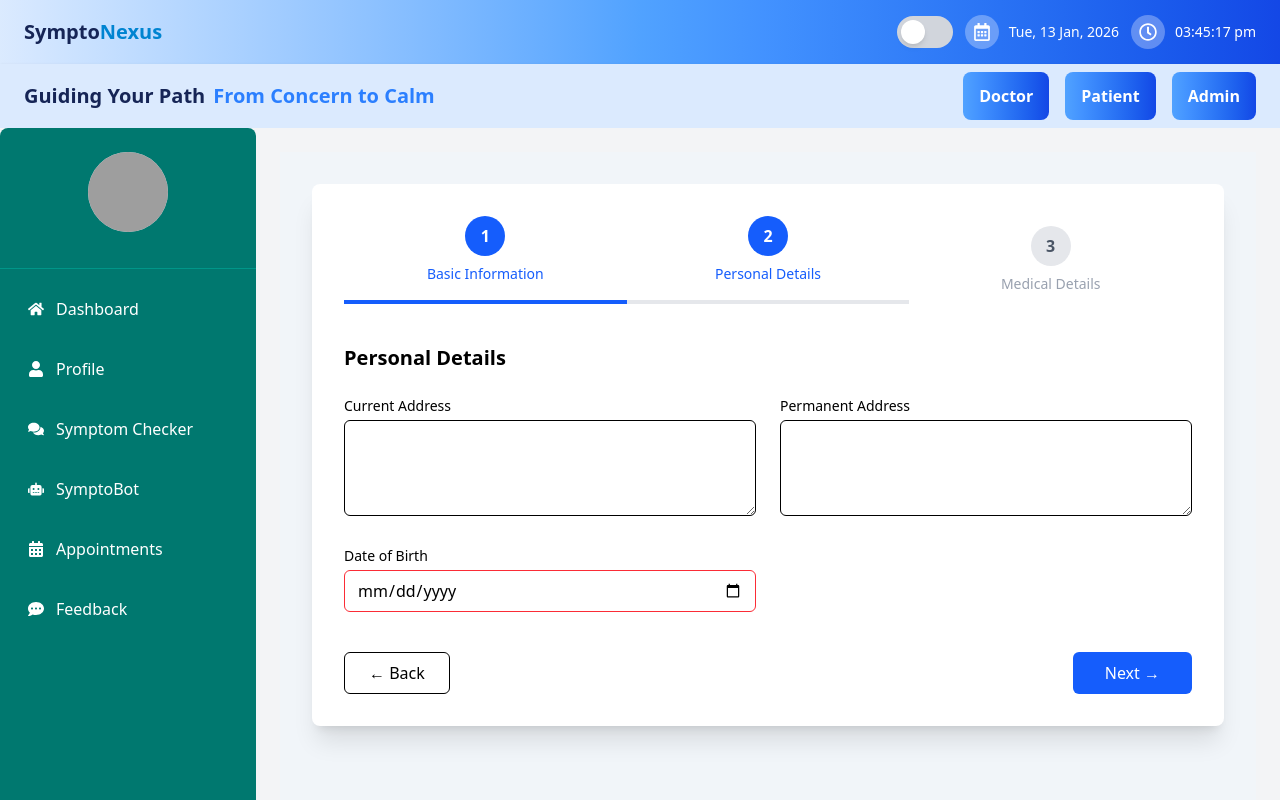
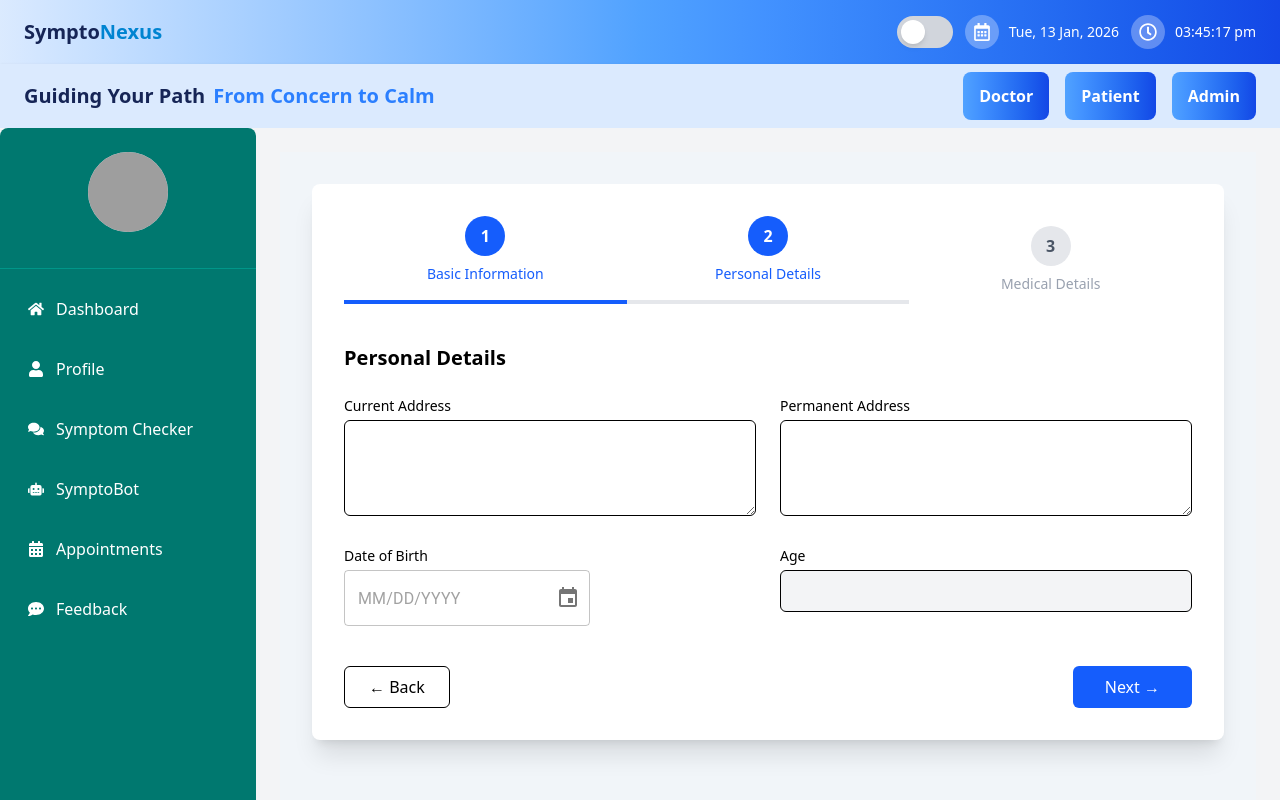
Before and after one commit to Shreya-das2002/final-year-project, a React (Vite) app: page /patient/profile in a window 1280 px wide. Both pictures are taken after a click on the button "Next →". Shown: the top 800 px of the page. Built offline with nearby package versions, Linux system fonts and the light colour scheme; grey boxes are pictures that could not be loaded.

Commit message:
profile update

```diff
--- a/src/Environment.ts
+++ b/src/Environment.ts
@@ -254,3 +254,24 @@ export const getRoleFromUrl = (search: string): Role => {
   const params = new URLSearchParams(search);
   return (params.get("role") as Role) ?? "doctor";
 };
+
+// ================= AGE HELPERS =================
+
+export const calculateAge = (dob: string): string => {
+  if (!dob) return "";
+
+  const birthDate = new Date(dob);
+  const today = new Date();
+
+  let age = today.getFullYear() - birthDate.getFullYear();
+  const monthDiff = today.getMonth() - birthDate.getMonth();
+
+  if (
+    monthDiff < 0 ||
+    (monthDiff === 0 && today.getDate() < birthDate.getDate())
+  ) {
+    age--;
+  }
+
+  return age.toString();
+};
--- a/src/Screen/Patient/Profile/index.tsx
+++ b/src/Screen/Patient/Profile/index.tsx
@@ -1,6 +1,10 @@
 import React, { useEffect, useState } from "react";
 import toast from "react-hot-toast";
-import { isValidDOB } from "../../../Environment";
+import { isValidDOB, datePickerStyles, calculateAge } from "../../../Environment";
+import { DatePicker } from "@mui/x-date-pickers/DatePicker";
+import { LocalizationProvider } from "@mui/x-date-pickers";
+import { AdapterDayjs } from "@mui/x-date-pickers/AdapterDayjs";
+import dayjs from "dayjs";
 
 /* ================= TYPES ================= */
 
@@ -11,6 +15,7 @@ interface ProfileData {
   email: string;
   phone: string;
   gender: string;
+  age: string;
   password: string;
   dob: string;
   bloodGroup: string;
@@ -50,6 +55,7 @@ const getInitialProfile = (): ProfileData => {
     gender: genderMap[user.gender] || "",
     password: "********",
     dob: "",
+    age: "",
     bloodGroup: "",
     allergies: "",
     height: "",
@@ -84,6 +90,7 @@ const Profile: React.FC = () => {
           phone: data.patient?.phone_no || prev.phone,
           gender: genderMap[Number(data.patient?.gender)] || "",
           dob: data.patient_detail?.dob || "",
+          age: data.patient_details?.age || "",
           bloodGroup: data.patient_detail?.blood_group || "",
           allergies: data.patient_detail?.allergies || "",
           height: data.patient_detail?.height || "",
@@ -187,20 +194,48 @@ const Profile: React.FC = () => {
 
             <div>
               <label className="block text-sm font-medium mb-1">Date of Birth</label>
-              <input
-                type="date"
-                value={profile.dob}
-                onChange={e => setProfile({ ...profile, dob: e.target.value })}
-                className={`w-full px-3 py-2 border rounded-md ${
-                  isValidDOB(profile.dob) ? "border-slate-300" : "border-red-500"
-                }`}
-              />
+              <LocalizationProvider dateAdapter={AdapterDayjs}>
+  <DatePicker
+    value={profile.dob ? dayjs(profile.dob) : null}
+    onChange={val => {
+      const dob = val ? val.format("YYYY-MM-DD") : "";
+      setProfile({
+        ...profile,
+        dob,
+        age: calculateAge(dob),
+      });
+    }}
+    slotProps={{
+      day: {
+        sx: {
+          borderRadius: datePickerStyles.date.borderRadius,
+          fontSize: datePickerStyles.date.fontSize,
+          "&.Mui-selected": {
+            backgroundColor: datePickerStyles.date.selectedBg,
+            color: datePickerStyles.date.selectedColor,
+          },
+          "&:hover": {
+            backgroundColor: datePickerStyles.date.hoverBg,
+          },
+        },
+      },
+      calendarHeader: {
+        sx: {
+          fontSize: datePickerStyles.header.fontSize,
+          fontWeight: datePickerStyles.header.fontWeight,
+        },
+      },
+    }}
+  />
+</LocalizationProvider>
+
               {!isValidDOB(profile.dob) && profile.dob && (
-                <p className="text-xs text-red-500 mt-1">
+                <p className="text-xs text-blue-500 mt-1">
                   Please select a valid birth date
                 </p>
               )}
             </div>
+            <Field label="Age" value={profile.age} disabled />
           </div>
         )}
 
```
